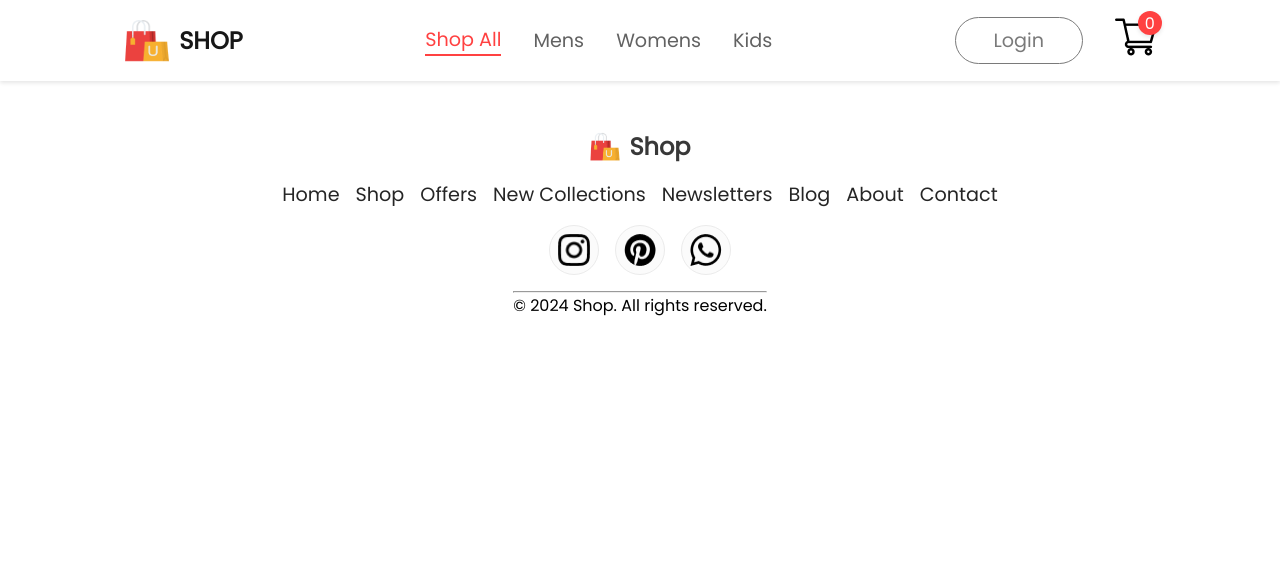
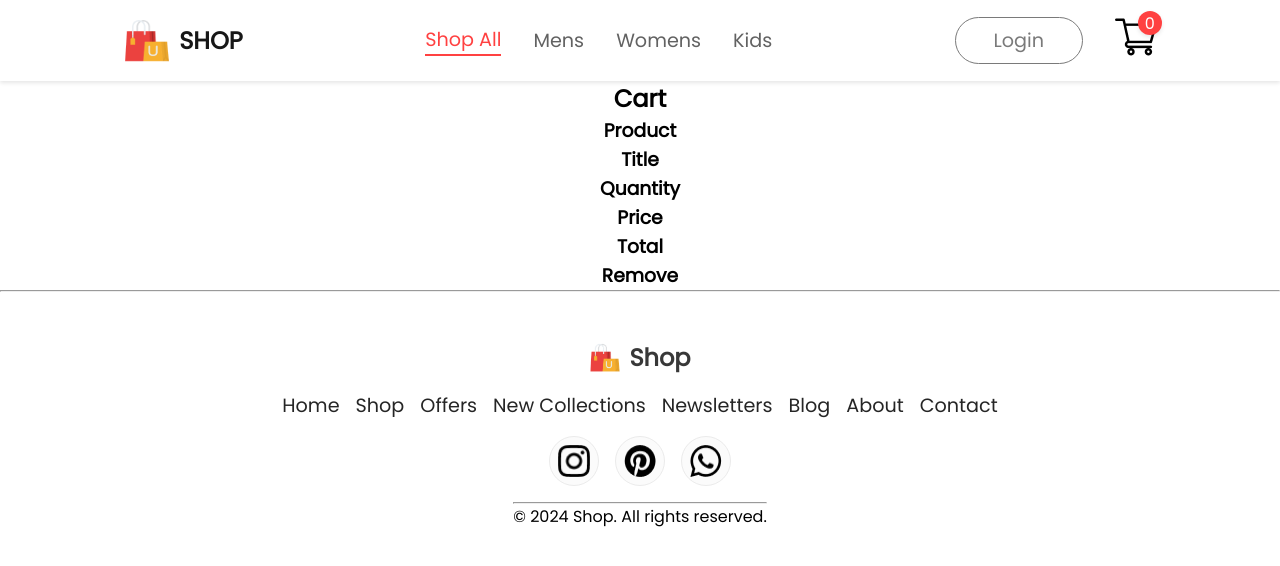
Before and after one commit to ArnaldoGonzalez81318/React-E-Commerce, a React (Create React App) app in the folder frontend/: page /cart in a window 1280 px wide. Shown: the top 566 px of the page. Built offline with nearby package versions, Linux system fonts and the light colour scheme.

Commit message:
Update cartItems.jsx

```diff
--- a/frontend/src/Components/Cart/cartItems.jsx
+++ b/frontend/src/Components/Cart/cartItems.jsx
@@ -1,10 +1,57 @@
-import React from 'react'
+import React, { useContext } from 'react';
+import { ShopContext } from '../../Context/shopContext';
+import remove_icon from '../Assets/cart_cross_icon.png';
 
 import './cartItems.css'
 
 const CartItems = () => {
+  const { all_products, cartItems, addToCart, removeFromCart } = useContext(ShopContext);
+
   return (
-    <div></div>
+    <div className="cart-items">
+      <h2>Cart</h2>
+      <div className='cart-items-header'>
+        <h3>Product</h3>
+        <h3>Title</h3>
+        <h3>Quantity</h3>
+        <h3>Price</h3>
+        <h3>Total</h3>
+        <h3>Remove</h3>
+      </div>
+      <hr />
+      <div className='cart-items-container'>
+        <div className='cart-items-list'>
+          {all_products.map((product) => {
+            if (cartItems[product.id] > 0) {
+              return (
+                <div className='cart-item-wrapper' key={product.id}>
+                  <div className='cart-item'>
+                    <img src={product.image} alt={product.name} className='cart-item-image' />
+                    <p className='cart-item-title'>{product.name}</p>
+                    <div className='quantity'>
+                      <button onClick={() => removeFromCart(product.id)}>-</button>
+                      <p>{cartItems[product.id]}</p>
+                      <button onClick={() => addToCart(product.id)}>+</button>
+                    </div>
+                    <p>${product.new_price}</p>
+                    <p>${(cartItems[product.id] * product.new_price).toFixed(2)}</p>
+                    <img
+                      src={remove_icon}
+                      className='remove-icon'
+                      alt='remove'
+                      onClick={() => removeFromCart(product.id)}
+                    />
+                  </div>
+                  <hr />
+                </div>
+              );
+            } else {
+              return null;
+            }
+          })}
+        </div>
+      </div>
+    </div>
   )
 }
 
```
